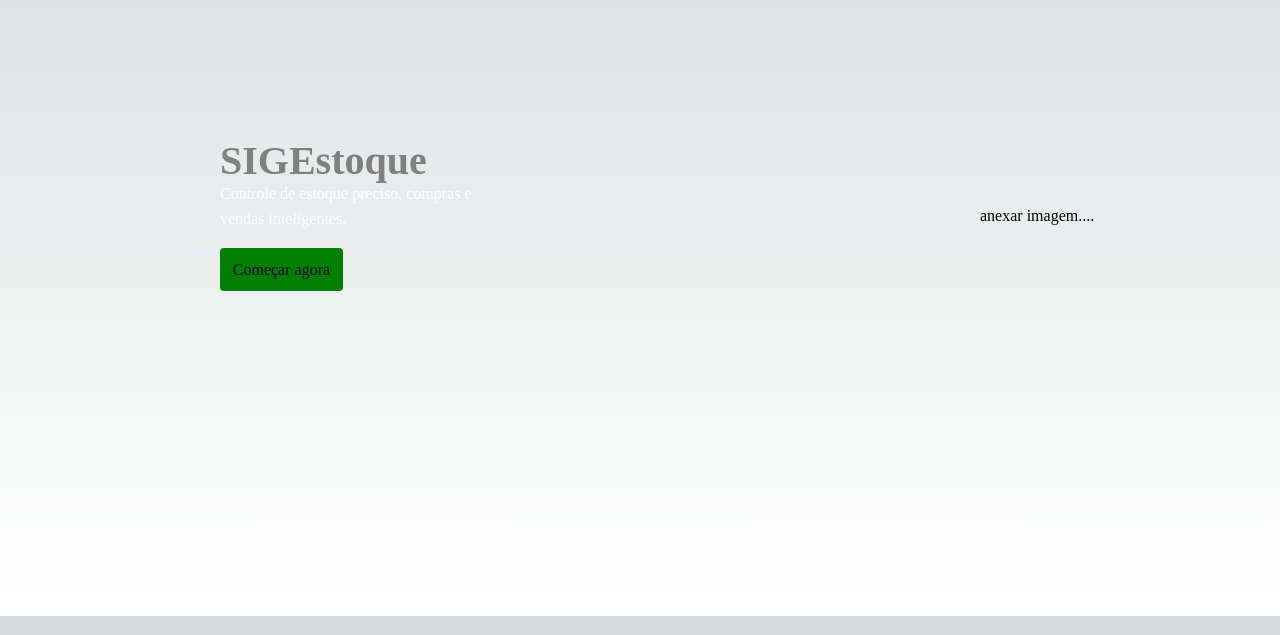
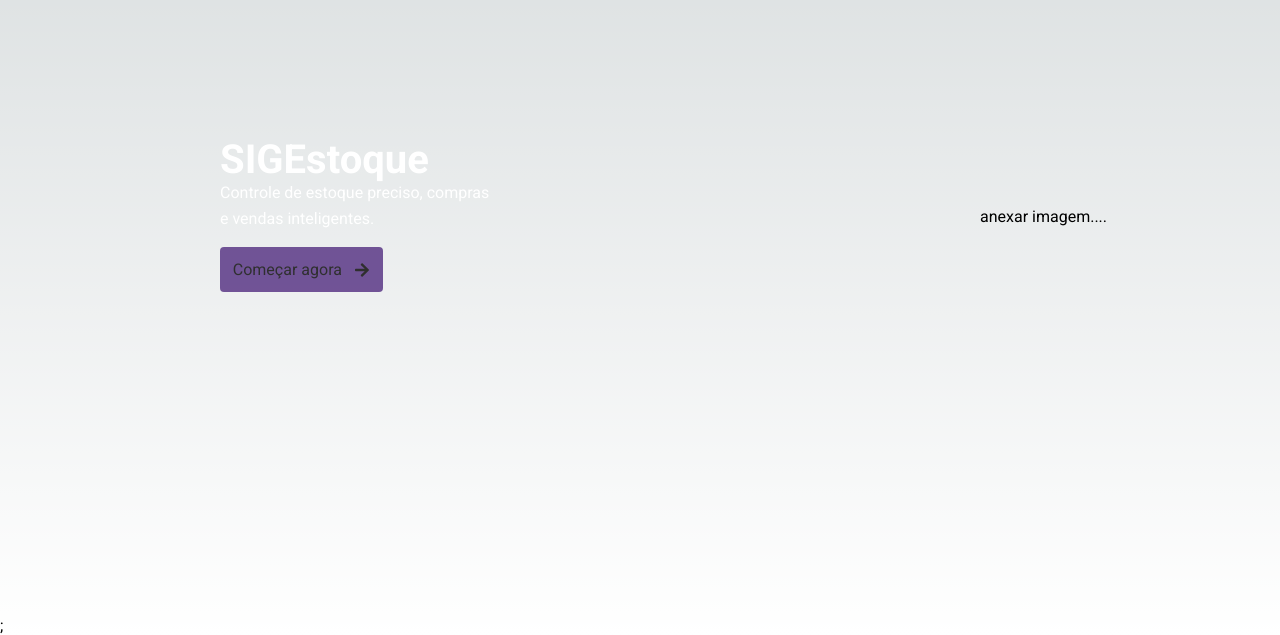
Before and after one commit to leonardobezrr/sig-estoque-front-end, a Next.js app: page / in a window 1280 px wide. Shown: the part 184-819 px from the top of the page. Built offline with nearby package versions, Linux system fonts and the light colour scheme.

Commit message:
feat: finish home page (#1)

```diff
--- a/package.json
+++ b/package.json
@@ -12,6 +12,7 @@
     "next": "14.1.3",
     "react": "^18",
     "react-dom": "^18",
+    "react-icons": "^5.0.1",
     "styled-components": "^6.1.8"
   },
   "devDependencies": {
--- a/src/pages/_app.tsx
+++ b/src/pages/_app.tsx
@@ -1,6 +1,17 @@
 import "@/styles/globals.css";
 import type { AppProps } from "next/app";
 
+import { Roboto } from 'next/font/google'
+
+const roboto = Roboto({
+  weight: ['400', '500', '700'],
+  subsets: ['latin'],
+})
+
 export default function App({ Component, pageProps }: AppProps) {
-  return <Component {...pageProps} />;
+  return (
+    <main className={roboto.className}>
+      <Component {...pageProps} />;
+    </main>
+  )
 }
--- a/src/pages/index.tsx
+++ b/src/pages/index.tsx
@@ -1,4 +1,5 @@
 import { Heading, Hero, HomeContainer, Preview, StartNowButton, Text } from "@/styles/pages/home";
+import { FaArrowRight } from "react-icons/fa";
 
 export default function Home() {
   return (
@@ -12,6 +13,7 @@ export default function Home() {
 
         <StartNowButton>
           Começar agora
+          <FaArrowRight />
         </StartNowButton>
 
         </Hero>
--- a/styles/pages/home.ts
+++ b/styles/pages/home.ts
@@ -19,7 +19,7 @@ export const Heading = styled.h2`
     display: flex;
     line-height: 100%;
     margin: 0;
-    color: gray;
+    color: #FFF;
     font-size: 2.5rem;
 `
 
@@ -27,6 +27,7 @@ export const Text = styled.p`
     line-height: 160%;
     margin: 0;
     color: white;
+    font-weight: 400;
 `
 
 export const Preview = styled.div`
@@ -50,6 +51,11 @@ export const StartNowButton = styled.button`
     padding: 0.8em;
     font-weight: 100;
     font-size: 16px;
-    box-sizing: border-box;
-    background-color: green;
+    font-weight: 400;
+    background-color: #522d80;
+    opacity: .8;
+
+    &:hover {
+        opacity: 1;
+    }
 `;
```
Also changed, not shown: 1 other file (tests, documents, lock files or other folders).
